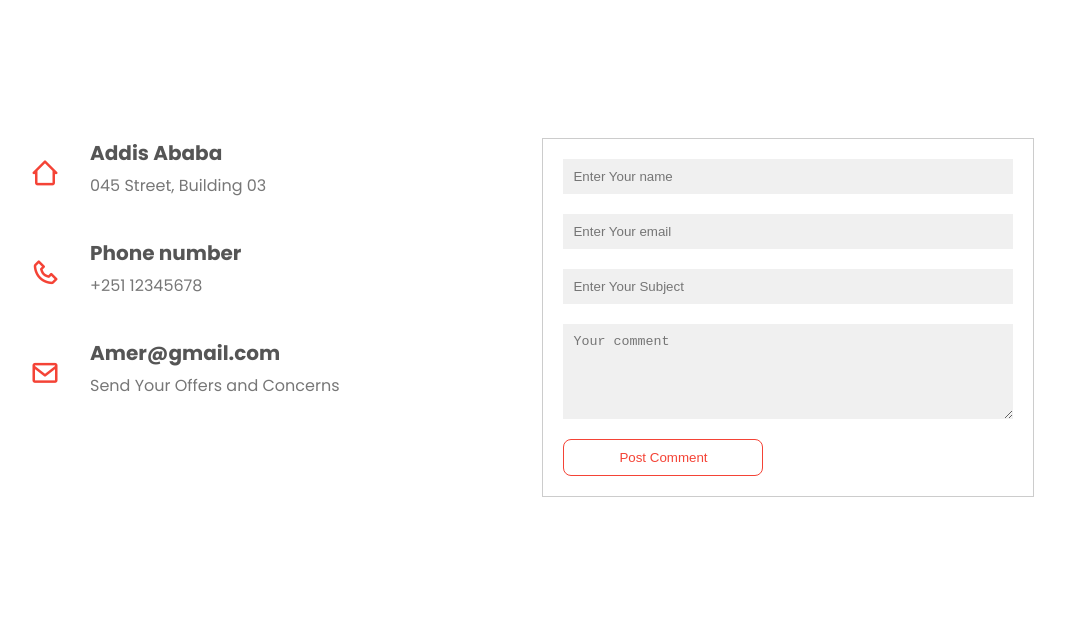
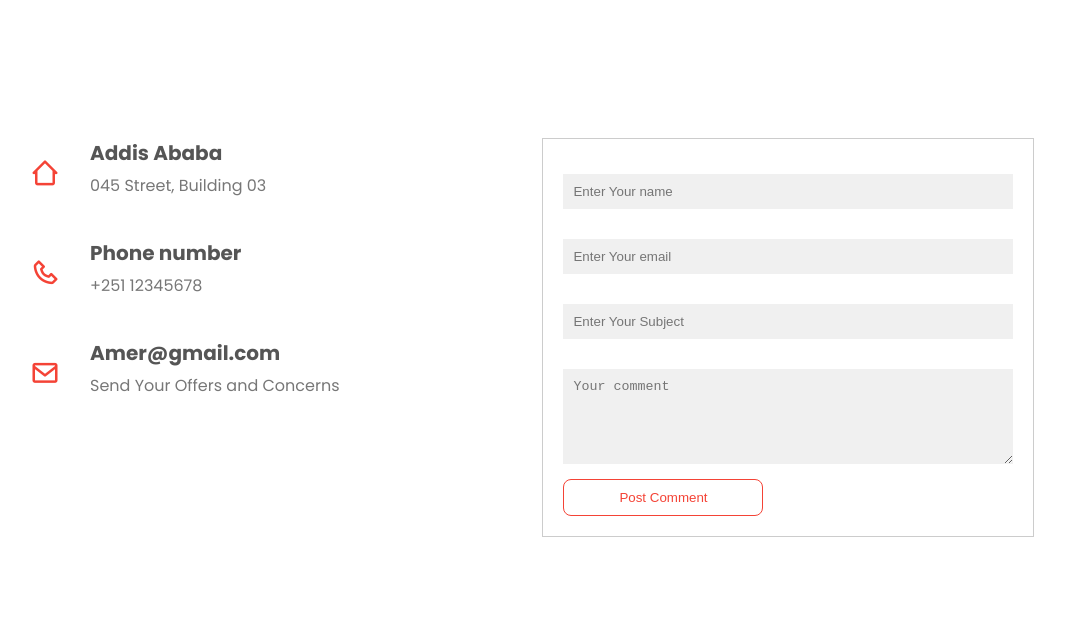
Before and after one commit to 3mer7/Project.github.io, a plain HTML site: page contact.html in a window 1280 px wide. Shown: the part 940-1569 px from the top of the page, without its empty margins (118-1183 px from the left). Drawn offline with nearby package versions, Linux system fonts and the light colour scheme.

Commit message:
Add files via upload

```diff
--- a/index.css
+++ b/index.css
@@ -518,13 +518,14 @@ footer p span{
 .contact-col form{
     display: flex;
     flex-direction: column;
-    gap: 20px;
     border: 1px solid #ccc;
     padding: 20px;
+    overflow: hidden;
 }
 
 .contact-col form input, .contact-col form textarea{
     padding: 10px;
+    margin: 15px 0;
     border: none;
     outline: none;
     background-color: #f0f0f0;
```
Also changed, not shown: index.html (+2 -2 lines).
